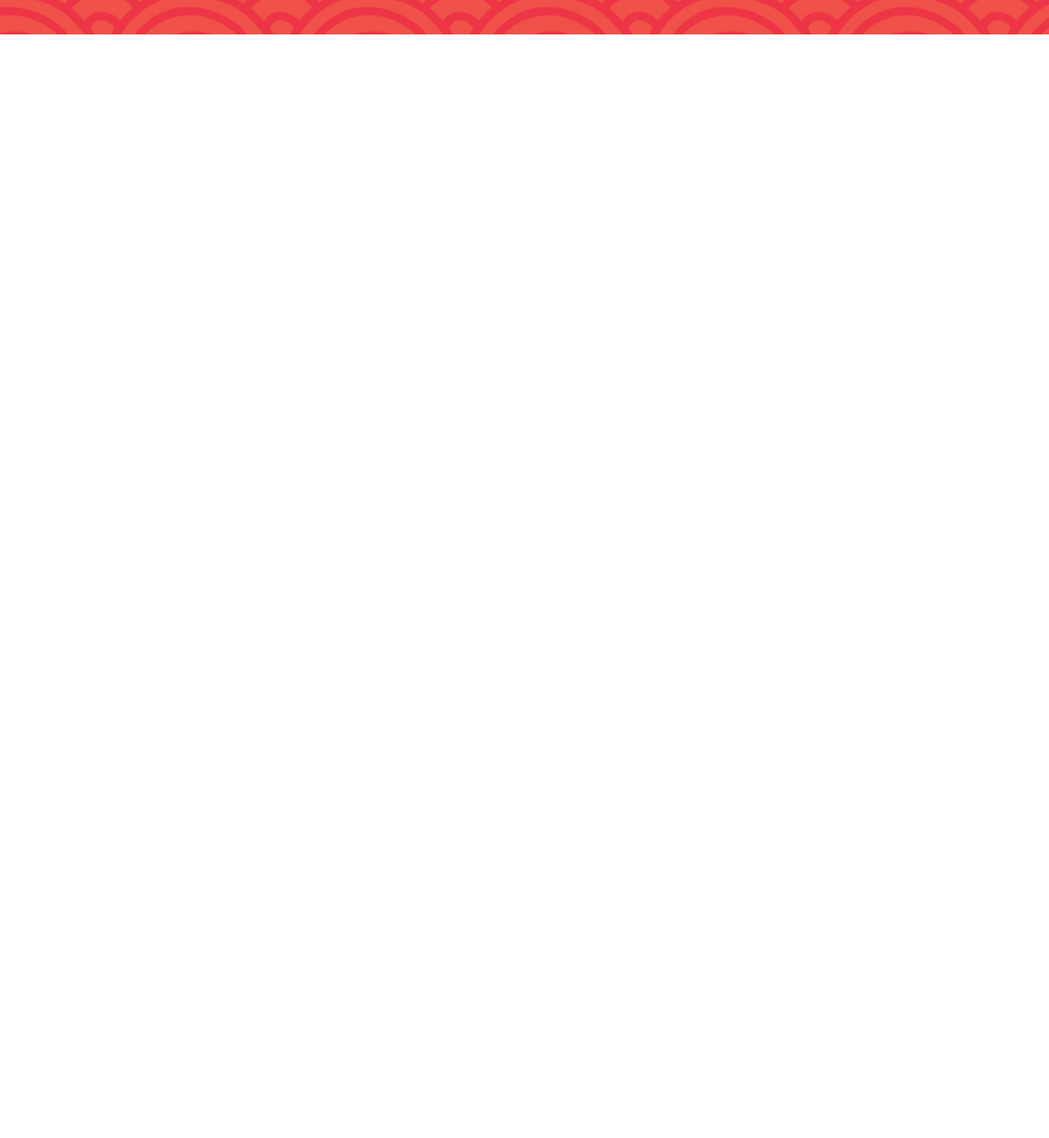
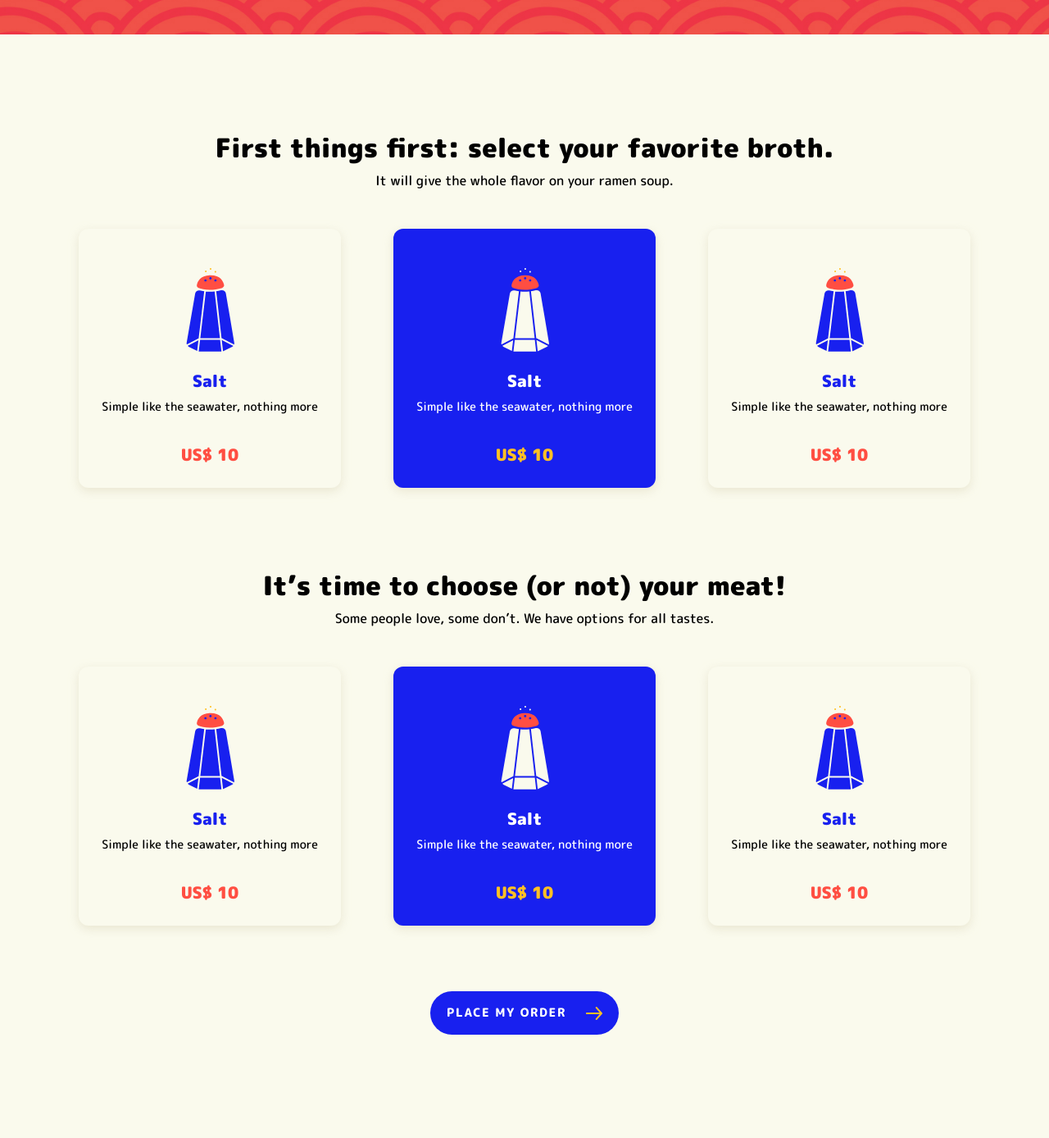
Before and after one commit to amdfd/RamenGo, a plain HTML site: page index.html in a window 1280 px wide. Shown: the part 758-2146 px from the top of the page at 82% size. Before the commit the page ends 800 px from the top, so only its background shows below. Drawn offline with Linux system fonts and the light colour scheme.

Commit message:
add main content structure, style, animations and placeholders

```diff
--- a/css/global/global.css
+++ b/css/global/global.css
@@ -1,6 +1,11 @@
 body {
   margin: 0;
   font-family: Arial, Helvetica, sans-serif;
+  background-color: var(--color-4);
+}
+
+html {
+  scroll-behavior: smooth;
 }
 
 h1,
--- a/css/global/header.css
+++ b/css/global/header.css
@@ -28,6 +28,6 @@ body, html {
 }
 
 .hero-text p {
-  font: 500 1rem/1.5rem "M Plus Rounded 1c", sans-serif;;
+  font: 500 1rem/1.5 "M Plus Rounded 1c", sans-serif;;
   padding-bottom: 24px;
 }
--- /dev/null
+++ b/css/global/main.css
@@ -0,0 +1,93 @@
+.main-content:first-of-type {
+  padding-top: 115px;
+}
+
+.main-content:nth-of-type(2) {
+  padding-top: 96px;
+}
+
+.main-text {
+  text-align: center;
+  margin-bottom: 47px;
+}
+
+.main-text h2 {
+  font: 900 2rem "M Plus Rounded 1c", sans-serif;
+  padding-bottom: 4px;
+}
+
+.main-text p {
+  font: 500 1rem/1.5 "M Plus Rounded 1c", sans-serif;
+}
+.cards {
+  display: flex;
+  justify-content: center;
+  gap: 64px;
+}
+
+.card-item {
+  background-color: var(--color-4);
+  box-shadow: 0px 4px 12px 0px rgba(224, 219, 191, 0.6);
+  width: 320px;
+  height: 316px;
+  border-radius: 12px;
+  text-align: center;
+  cursor: pointer;
+  transition: transform 0.3s ease-in-out;
+}
+
+.card-item:hover {
+  transform: scale(1.05);
+}
+
+.card-item.selected {
+  background-color: var(--color-1);
+}
+
+.card-item img {
+  width: 104px;
+  height: 104px;
+  padding-top: 48px;
+  padding-bottom: 14px;
+}
+
+.card-item.selected img {
+  content: url(../../assets/icons/active/active-salt.svg);
+}
+
+.item-name {
+  font: 900 1.25rem/1.5 "M Plus Rounded 1c", sans-serif;
+  color: var(--color-1);
+  padding-bottom: 10px;
+}
+
+.item-name.selected {
+  color: var(--color-w);
+}
+
+.item-description {
+  font: 500 0.9rem/1 "M Plus Rounded 1c", sans-serif;
+  color: var(--color-0);
+  padding-bottom: 36px;
+}
+
+.item-description.selected {
+  color: var(--color-w);
+}
+
+.item-price {
+  font: 900 1.25rem/1.5 "M Plus Rounded 1c", sans-serif;
+  color: var(--color-2);
+  margin-bottom: 40px;
+}
+
+.item-price.selected {
+  color: var(--color-3);
+}
+
+.center {
+  display: flex;
+  justify-content: center;
+  padding-top: 80px;
+  padding-bottom: 126px;
+}
--- a/css/style.css
+++ b/css/style.css
@@ -3,3 +3,4 @@
 @import "./utilities/components.css";
 
 @import "./global/header.css";
+@import "./global/main.css";
--- a/index.html
+++ b/index.html
@@ -22,9 +22,71 @@
     </nav>
     <div class="hero-text">
       <p>Enjoy a good ramen in the comfort of your house. Create your own ramen and choose your favorite flavour combination!</p>
-      <a class="button arrow">Order now</a>
+      <a href="#main-container" class="button arrow">Order now</a>
     </div>
   </header>
+  <main class="container" id="main-container">
+    <div class="main-content">
+      <div class="main-text">
+        <h2>First things first: select your favorite broth.</h2>
+        <p>It will give the whole flavor on your ramen soup.</p>
+      </div>
+      <div class="cards">
+        <div class="card-item">
+          <img src="./assets/icons/inactive/inactive-salt.svg" alt="Condiment Icon">
+          <p class="item-name">Salt</p>
+          <p class="item-description">Simple like the seawater, nothing more</p>
+          <p class="item-price">US$ 10</p>
+        </div>
+
+        <div class="card-item selected">
+          <img src="./assets/icons/inactive/inactive-salt.svg" alt="Condiment Icon">
+          <p class="item-name selected">Salt</p>
+          <p class="item-description selected">Simple like the seawater, nothing more</p>
+          <p class="item-price selected">US$ 10</p>
+        </div>
+
+        <div class="card-item">
+          <img src="./assets/icons/inactive/inactive-salt.svg" alt="Condiment Icon">
+          <p class="item-name">Salt</p>
+          <p class="item-description">Simple like the seawater, nothing more</p>
+          <p class="item-price">US$ 10</p>
+        </div>
+      </div>
+    </div>
+
+    <div class="main-content">
+      <div class="main-text">
+        <h2>It’s time to choose (or not) your meat!</h2>
+        <p>Some people love, some don’t. We have options for all tastes.</p>
+      </div>
+      <div class="cards">
+        <div class="card-item">
+          <img src="./assets/icons/inactive/inactive-salt.svg" alt="Condiment Icon">
+          <p class="item-name">Salt</p>
+          <p class="item-description">Simple like the seawater, nothing more</p>
+          <p class="item-price">US$ 10</p>
+        </div>
+
+        <div class="card-item selected">
+          <img src="./assets/icons/inactive/inactive-salt.svg" alt="Condiment Icon">
+          <p class="item-name selected">Salt</p>
+          <p class="item-description selected">Simple like the seawater, nothing more</p>
+          <p class="item-price selected">US$ 10</p>
+        </div>
+
+        <div class="card-item">
+          <img src="./assets/icons/inactive/inactive-salt.svg" alt="Condiment Icon">
+          <p class="item-name">Salt</p>
+          <p class="item-description">Simple like the seawater, nothing more</p>
+          <p class="item-price">US$ 10</p>
+        </div>
+      </div>
+    </div>
+    <div class="center">
+      <a href="" class="button arrow">Place my order</a>
+    </div>
+  </main>
 </body>
 
 </html>
```
